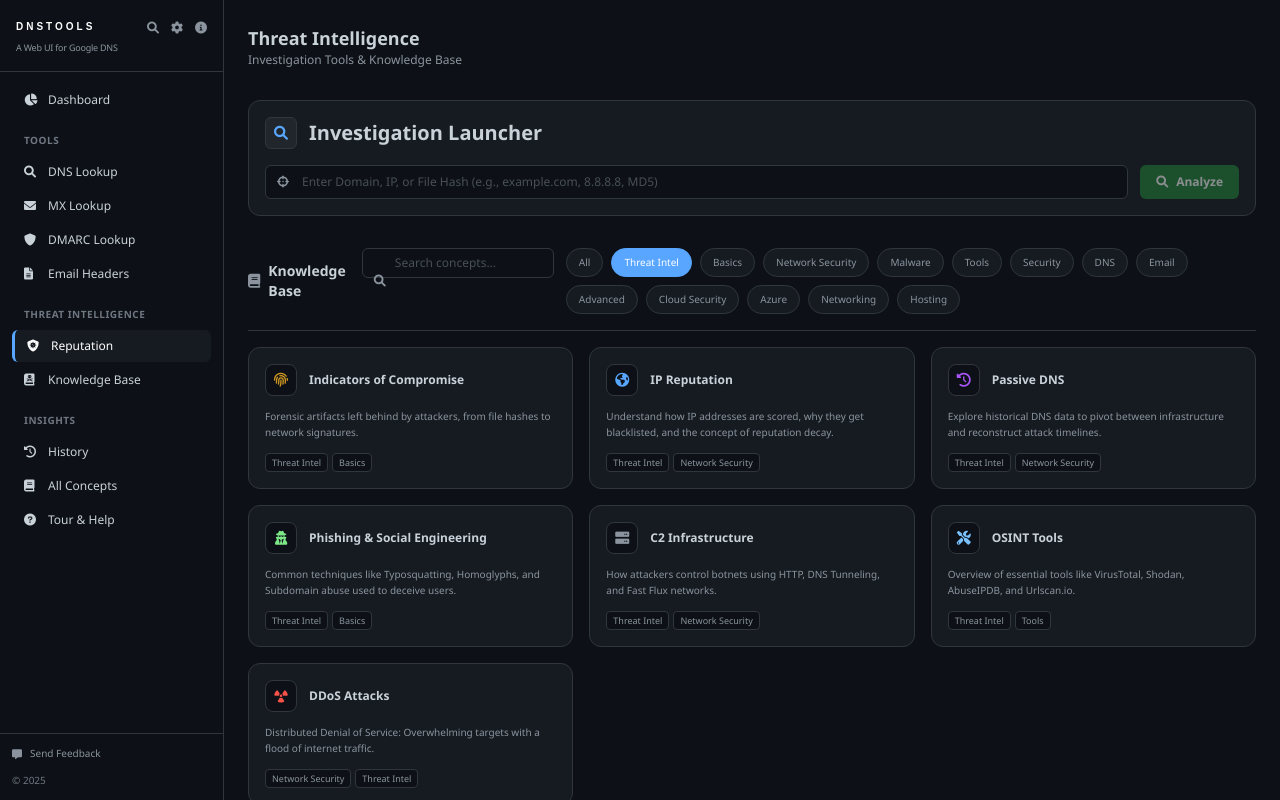
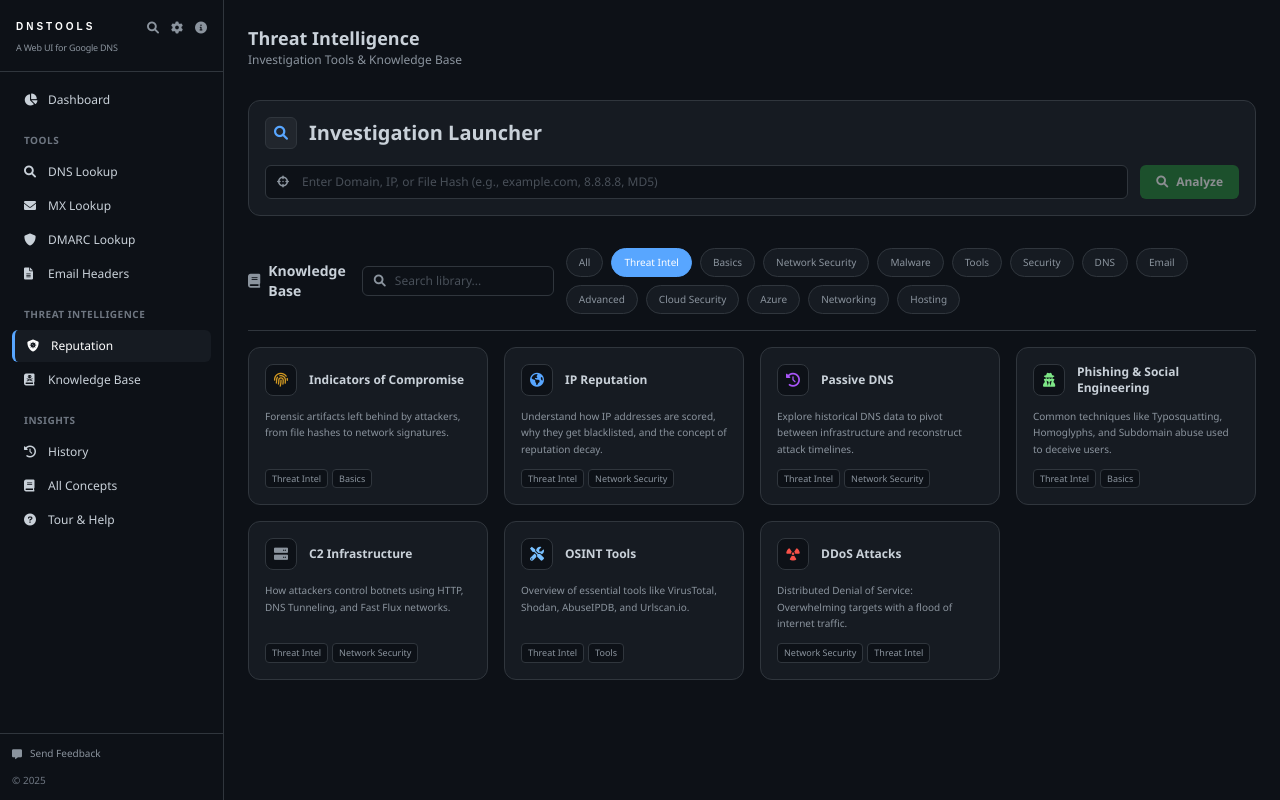
Before and after one commit to lewiswigmore/dns-tools, a Flask app: page /intel in a window 1280 px wide. Run offline with Flask 3, Linux system fonts and the light colour scheme; some libraries are stand-ins or nearby versions.

Commit message:
Update Threat Intel page layout

```diff
--- a/templates/intel.html
+++ b/templates/intel.html
@@ -80,12 +80,12 @@
             </div>
 
             <!-- Search and Filter -->
-            <div class="flex flex-col md:flex-row gap-3">
+            <div class="flex flex-col md:flex-row md:items-center gap-3">
                 <div class="relative">
                     <i class="fas fa-search absolute left-3 top-1/2 transform -translate-y-1/2 text-[#8b949e] text-xs"></i>
                     <input type="text"
                            x-model="conceptSearch"
-                           placeholder="Search concepts..."
+                           placeholder="Search library..."
                            class="bg-[#0d1117] border border-[#30363d] text-[#c9d1d9] text-xs rounded-md py-1.5 pl-8 pr-3 focus:ring-1 focus:ring-[#58a6ff] focus:border-[#58a6ff] placeholder-[#484f58] w-full md:w-48">
                 </div>
                 <div class="flex flex-wrap gap-2">
@@ -100,7 +100,7 @@
             </div>
         </div>
 
-        <div class="grid grid-cols-1 md:grid-cols-2 lg:grid-cols-3 gap-4">
+        <div class="grid grid-cols-1 md:grid-cols-2 lg:grid-cols-3 xl:grid-cols-4 2xl:grid-cols-5 gap-4">
             <template x-for="concept in filteredConcepts" :key="concept.id">
                 <div @click="showConcept(concept)" class="panel p-4 rounded-xl border border-[#30363d] bg-[#161b22] hover:border-[#58a6ff] cursor-pointer transition-all group h-full flex flex-col">
                     <div class="flex items-center gap-3 mb-3">
```
